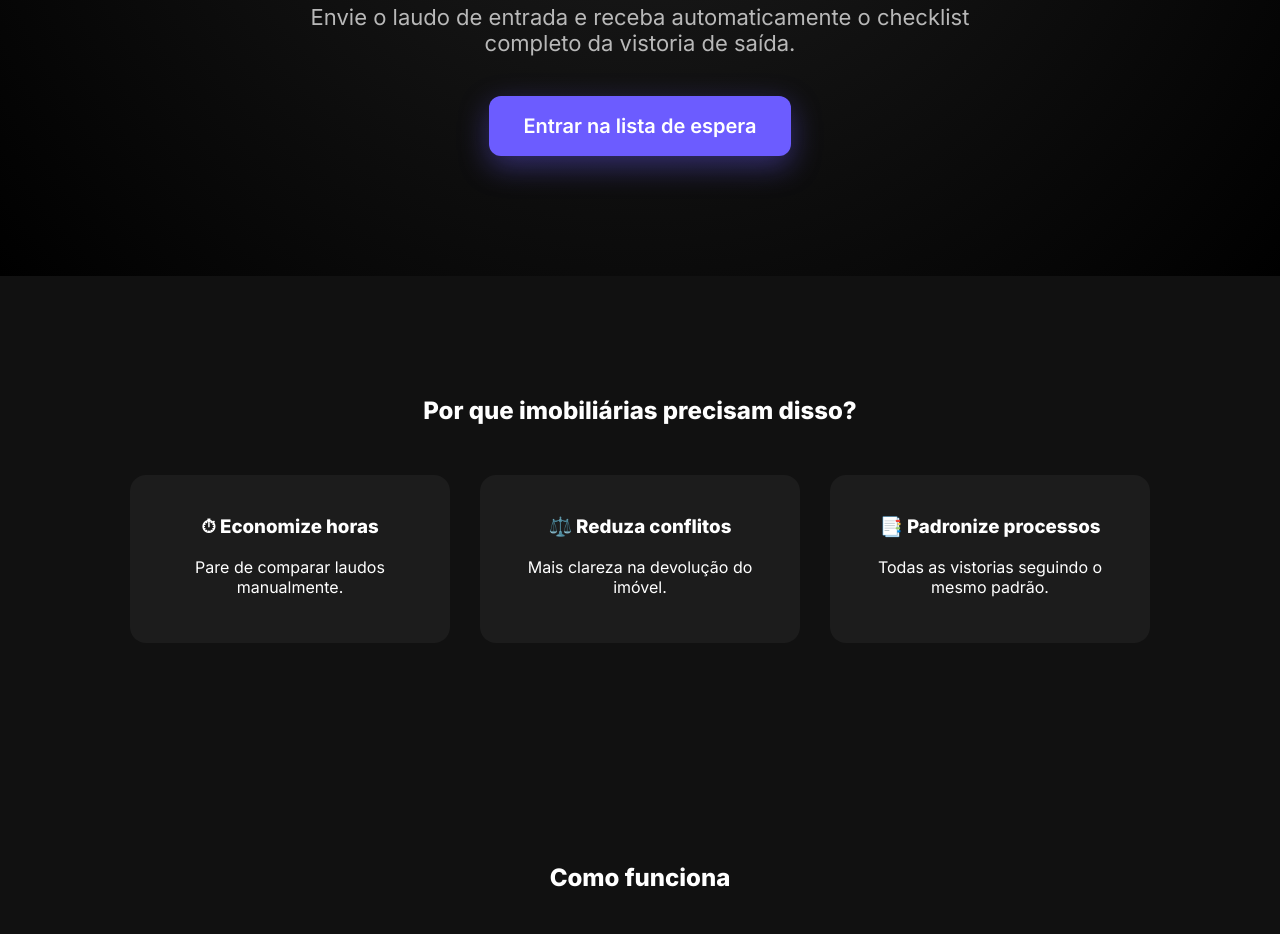
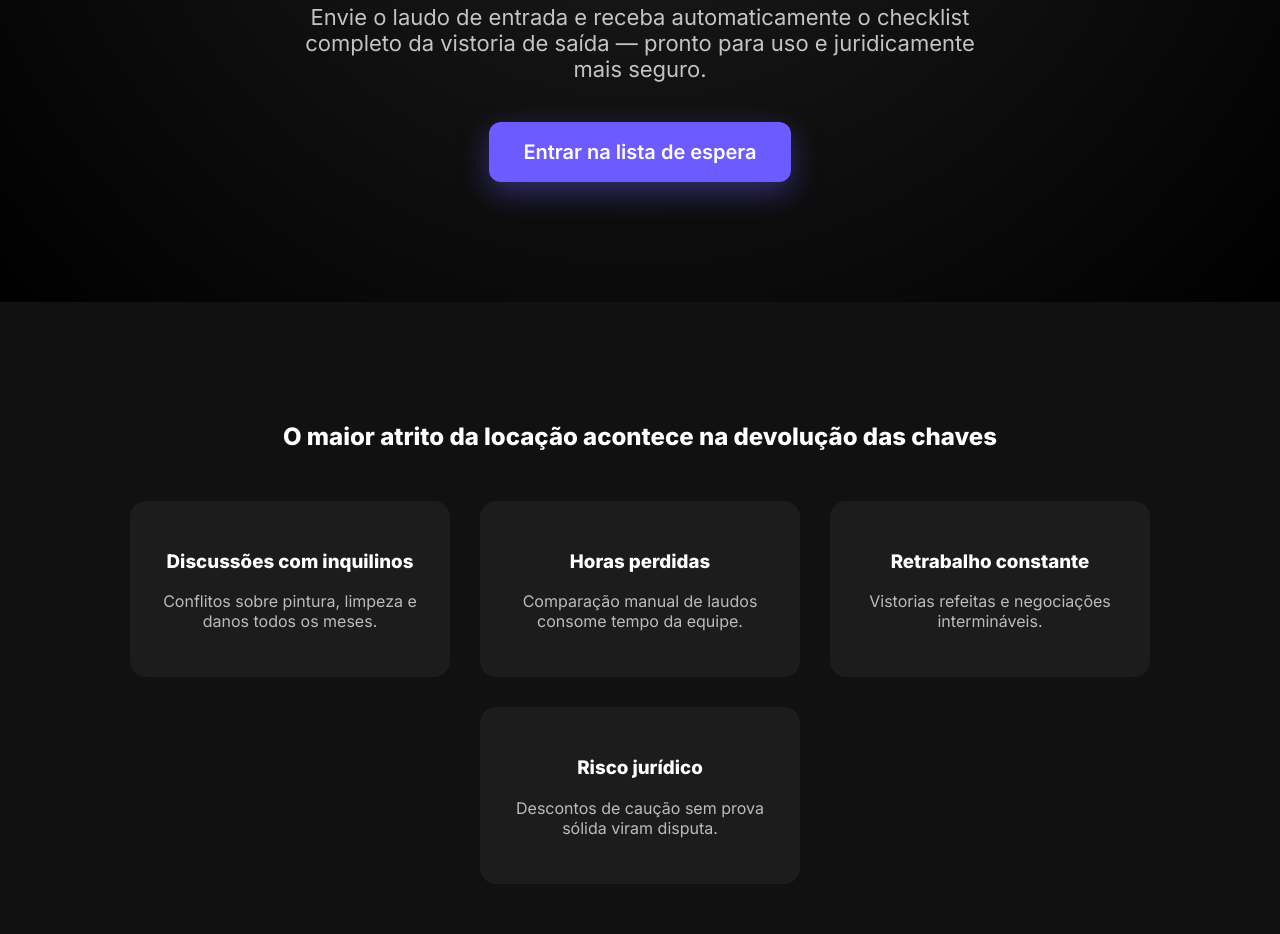
Before and after one commit to luizlessa-dev/laudomatch-site, a plain HTML site: page index.html in a window 1280 px wide. Shown: the part 272-1206 px from the top of the page. Drawn offline with Linux system fonts and the light colour scheme.

Commit message:
Landing V3

```diff
--- a/index.html
+++ b/index.html
@@ -21,18 +21,8 @@ padding:120px 20px;
 background: radial-gradient(circle at top, #1f1f1f, #000);
 }
 
-h1{
-font-size:56px;
-max-width:900px;
-margin:auto;
-}
-
-.subtitle{
-font-size:22px;
-opacity:.7;
-margin:20px auto 40px;
-max-width:700px;
-}
+h1{font-size:56px;max-width:900px;margin:auto}
+.subtitle{font-size:22px;opacity:.75;margin:20px auto 40px;max-width:700px}
 
 .cta{
 background:#6c5cff;
@@ -46,67 +36,59 @@ font-size:20px;
 box-shadow:0 10px 30px rgba(108,92,255,.4);
 }
 
-.section{
-padding:100px 20px;
-background:#111;
-}
+.section{padding:100px 20px;background:#111}
+.cards{display:flex;gap:30px;justify-content:center;flex-wrap:wrap;margin-top:50px}
+.card{background:#1c1c1c;padding:30px;border-radius:16px;width:260px}
+.card p{opacity:.7}
 
-.cards{
-display:flex;
-gap:30px;
-justify-content:center;
-flex-wrap:wrap;
-margin-top:50px;
-}
-
-.card{
-background:#1c1c1c;
-padding:30px;
-border-radius:16px;
-width:260px;
-}
-
-.card h3{margin-top:10px}
-
-.final{
-padding:120px 20px;
-background:linear-gradient(180deg,#111,#000);
-}
+.final{padding:120px 20px;background:linear-gradient(180deg,#111,#000)}
 </style>
 </head>
 
 <body>
 
 <section class="hero">
-<h1>A vistoria de saída finalmente virou previsível</h1>
-<p class="subtitle">Envie o laudo de entrada e receba automaticamente o checklist completo da vistoria de saída.</p>
+<h1>A vistoria de saída deixou de ser subjetiva</h1>
+<p class="subtitle">Envie o laudo de entrada e receba automaticamente o checklist completo da vistoria de saída — pronto para uso e juridicamente mais seguro.</p>
 <a class="cta">Entrar na lista de espera</a>
 </section>
 
 <section class="section">
-<h2>Por que imobiliárias precisam disso?</h2>
+<h2>O maior atrito da locação acontece na devolução das chaves</h2>
 <div class="cards">
-<div class="card">
-<h3>⏱ Economize horas</h3>
-<p>Pare de comparar laudos manualmente.</p>
+<div class="card"><h3>Discussões com inquilinos</h3><p>Conflitos sobre pintura, limpeza e danos todos os meses.</p></div>
+<div class="card"><h3>Horas perdidas</h3><p>Comparação manual de laudos consome tempo da equipe.</p></div>
+<div class="card"><h3>Retrabalho constante</h3><p>Vistorias refeitas e negociações intermináveis.</p></div>
+<div class="card"><h3>Risco jurídico</h3><p>Descontos de caução sem prova sólida viram disputa.</p></div>
 </div>
-<div class="card">
-<h3>⚖️ Reduza conflitos</h3>
-<p>Mais clareza na devolução do imóvel.</p>
-</div>
-<div class="card">
-<h3>📑 Padronize processos</h3>
-<p>Todas as vistorias seguindo o mesmo padrão.</p>
-</div>
+</section>
+
+<section class="section">
+<h2>Por que imobiliárias estão buscando automação</h2>
+<div class="cards">
+<div class="card"><h3>⏱ Economize horas</h3></div>
+<div class="card"><h3>⚖️ Reduza conflitos</h3></div>
+<div class="card"><h3>📑 Padronize processos</h3></div>
+<div class="card"><h3>🛡 Mais segurança jurídica</h3></div>
 </div>
 </section>
 
 <section class="section">
 <h2>Como funciona</h2>
 <div class="cards">
-<div class="card"><h3>1️⃣ Envie o laudo</h3></div>
-<div class="card"><h3>2️⃣ IA analisa</h3></div>
-<div class="card"><h3>3️⃣ Receba checklist</h3></div>
+<div class="card"><h3>1️⃣ Envie o laudo de entrada</h3></div>
+<div class="card"><h3>2️⃣ A IA analisa o documento</h3></div>
+<div class="card"><h3>3️⃣ Receba o checklist da vistoria de saída</h3></div>
+</div>
+</section>
+
+<section class="section">
+<h2>Sem implantação complicada</h2>
+<div class="cards">
+<div class="card"><h3>Não precisa trocar seu sistema</h3></div>
+<div class="card"><h3>Equipe aprende em minutos</h3></div>
+<div class="card"><h3>Seus dados continuam seus</h3></div>
+<div class="card"><h3>ROI rápido e mensurável</h3></div>
 </div>
 </section>
 
```
